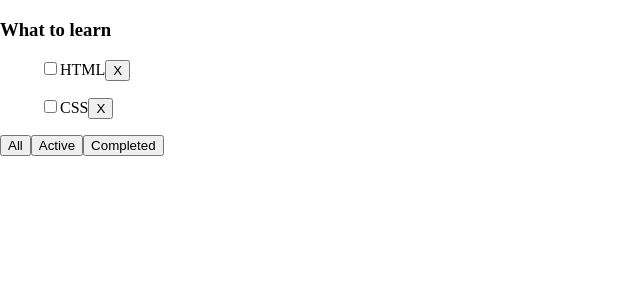
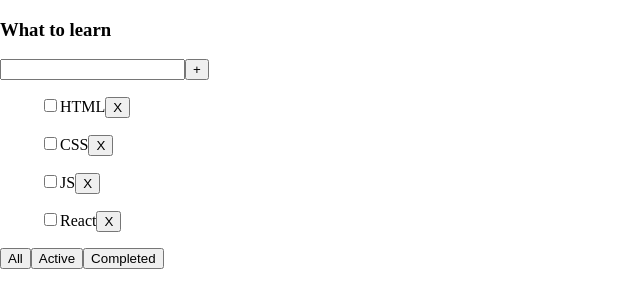
Before and after one commit to DmitryShastel/Native_JS_2.0_old, a React (Create React App) app in the folder Folder_1/native_js_2.0/: page / in a window 1280 px wide. Shown: the top 308 px of the page, without its empty margins (0-640 px from the left). Built offline with nearby package versions, Linux system fonts and the light colour scheme.

Commit message:
ToDoListTuesday: addTask is created

```diff
--- a/Folder_1/native_js_2.0/src/Native_JS_2.0/Native_JS_Tuesday/ToDoList_Tuesday/AddItemForm_Tuesday.tsx
+++ b/Folder_1/native_js_2.0/src/Native_JS_2.0/Native_JS_Tuesday/ToDoList_Tuesday/AddItemForm_Tuesday.tsx
@@ -1,14 +1,19 @@
 import React, {useState} from 'react';
 
-export  const AddItemFormTuesday = () => {
+type AddItemType = {
+    addItem: (title: string) => void
+}
+
+
+export const AddItemFormTuesday = (props: AddItemType) => {
 
     const [title, setTitle] = useState('')
 
 
-
     return (
         <div>
-
+            <input type='text'/>
+            <button>+</button>
         </div>
     );
 };
--- a/Folder_1/native_js_2.0/src/Native_JS_2.0/Native_JS_Tuesday/ToDoList_Tuesday/App_Root_Tuesday.tsx
+++ b/Folder_1/native_js_2.0/src/Native_JS_2.0/Native_JS_Tuesday/ToDoList_Tuesday/App_Root_Tuesday.tsx
@@ -8,9 +8,9 @@ export type  TaskType = {
     isDone: boolean
 }
 
-export type TasksType = {
-    [key: string]: TaskType[]
-}
+// export type TasksType = {
+//     [key: string]: TaskType[]
+// }
 
 export type ToDoListsType = {
     id: string
@@ -21,39 +21,45 @@ export type ToDoListsType = {
 
 export const AppRootTuesday = () => {
 
-    let todolistId1 = v1()
-    let todolistId2 = v1()
+    // let todolistId1 = v1()
+    // let todolistId2 = v1()
+    // let [todolists, setTodolists] = useState<ToDoListsType[]>([
+    //     {id: todolistId1, title: 'What to learn', filter: 'all'},
+    // ])
+    // let [tasks, setTasks] = useState<TasksType>({
+    //     [todolistId1]: [
+    //         {id: v1(), title: 'HTML', isDone: true},
+    //         {id: v1(), title: 'CSS', isDone: true},
+    //     ],
+    //     [todolistId2]: [
+    //         {id: v1(), title: 'Books', isDone: true},
+    //         {id: v1(), title: 'Food', isDone: true},
+    //     ]
+    // })
 
-    let [todolists, setTodolists] = useState<ToDoListsType[]>([
-        {id: todolistId1, title: 'What to learn', filter: 'all'},
-        // {id: todolistId2, title: 'What to buy', filter: 'all'},
-    ])
 
-    let [tasks, setTasks] = useState<TasksType>({
-        [todolistId1]: [
+    let [tasks, setTasks] = useState<TaskType[]>([
             {id: v1(), title: 'HTML', isDone: true},
             {id: v1(), title: 'CSS', isDone: true},
-        ],
-        [todolistId2]: [
-            {id: v1(), title: 'Books', isDone: true},
-            {id: v1(), title: 'Food', isDone: true},
+            {id: v1(), title: 'JS', isDone: true},
+            {id: v1(), title: 'React', isDone: true},
         ]
-    })
+    )
+
+
+    const addTask = (taskTitle: string) => {
+        let newTask = {id: v1(), title: taskTitle, isDone: false}
+        setTasks([newTask, ...tasks])
+
+    }
 
 
     return (
         <div>
-            {
-                todolists.map((td) => {
-                    return (
-                        <TodoListTuesday
-                            key={td.id}
-                            tdTitle={td.title}
-                            tasks={tasks[td.id]}
-                        />
-                    )
-                })
-            }
+            <TodoListTuesday
+                tasks={tasks}
+                addTask={addTask}
+            />
         </div>
     );
 };
--- a/Folder_1/native_js_2.0/src/Native_JS_2.0/Native_JS_Tuesday/ToDoList_Tuesday/TodoList_Tuesday.tsx
+++ b/Folder_1/native_js_2.0/src/Native_JS_2.0/Native_JS_Tuesday/ToDoList_Tuesday/TodoList_Tuesday.tsx
@@ -1,18 +1,35 @@
-import React from 'react';
+import React, {ChangeEvent, useState} from 'react';
 import {TaskType} from "./App_Root_Tuesday";
-import {AddItemFormTuesday} from "./AddItemForm_Tuesday";
 
 type ToDoListType = {
-    tdTitle: string
+    // tdTitle: string
     tasks: TaskType[]
+    addTask: (taskTitle: string) => void
 }
 
 
 export const TodoListTuesday = (props: ToDoListType) => {
+
+    const [title, setTitle] = useState('')
+
+    const addTaskTitleHandler = () => {
+        props.addTask(title)
+        setTitle('')
+    }
+
+    const onChangeTaskTitleHandler = (e: ChangeEvent<HTMLInputElement>) => {
+        setTitle(e.currentTarget.value)
+    }
+
     return (
         <div>
-            <h3>{props.tdTitle}</h3>
-            <AddItemFormTuesday/>
+            <h3>What to learn</h3>
+            <input
+                type='text'
+                onChange={onChangeTaskTitleHandler}
+                value={title}/>
+            <button onClick={addTaskTitleHandler}>+
+            </button>
 
             {
                 props.tasks.map((task) => {
```
